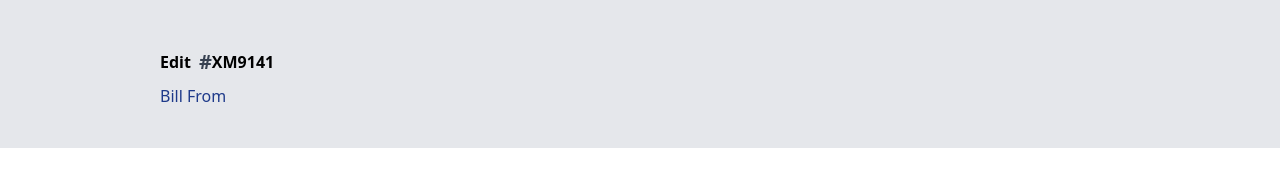
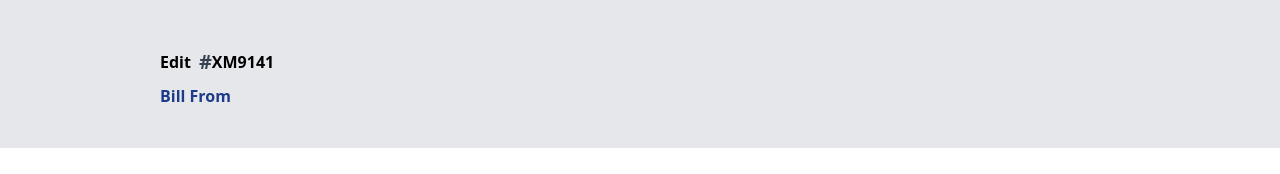
Before and after one commit to ayomideEnoch/invoice-app, a Vue app: page / in a window 1280 px wide. Shown: the top 174 px of the page. Built offline with nearby package versions, Linux system fonts and the light colour scheme.

Commit message:
Iteration...

```diff
--- a/src/App.vue
+++ b/src/App.vue
@@ -5,7 +5,7 @@
       <p class="text-xl text-gray-700 ml-2">#</p>
       <p>XM9141</p>
     </div>
-    <div class="capitalize text-blue-900">bill from</div>
+    <div class="capitalize text-blue-900 font-bold">bill from</div>
   </section>
 </template>
 
```
